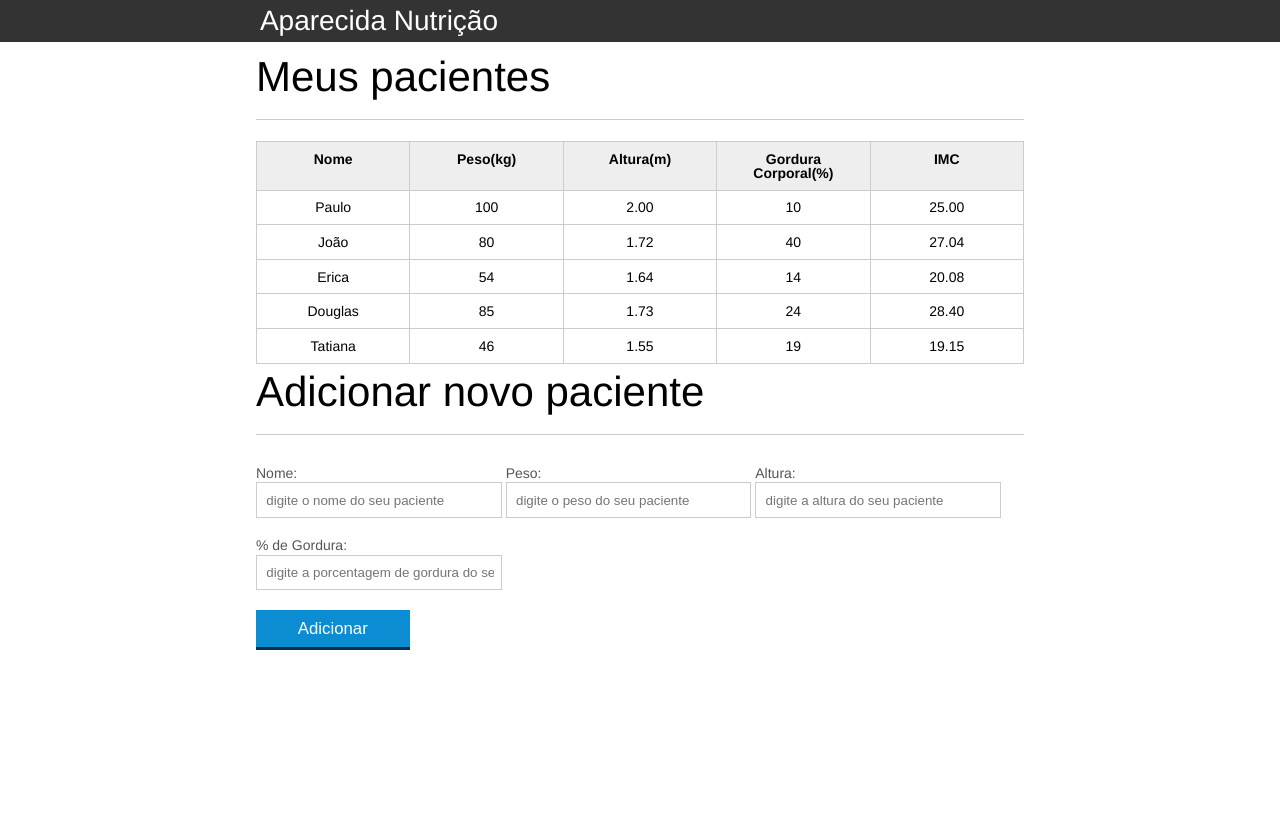
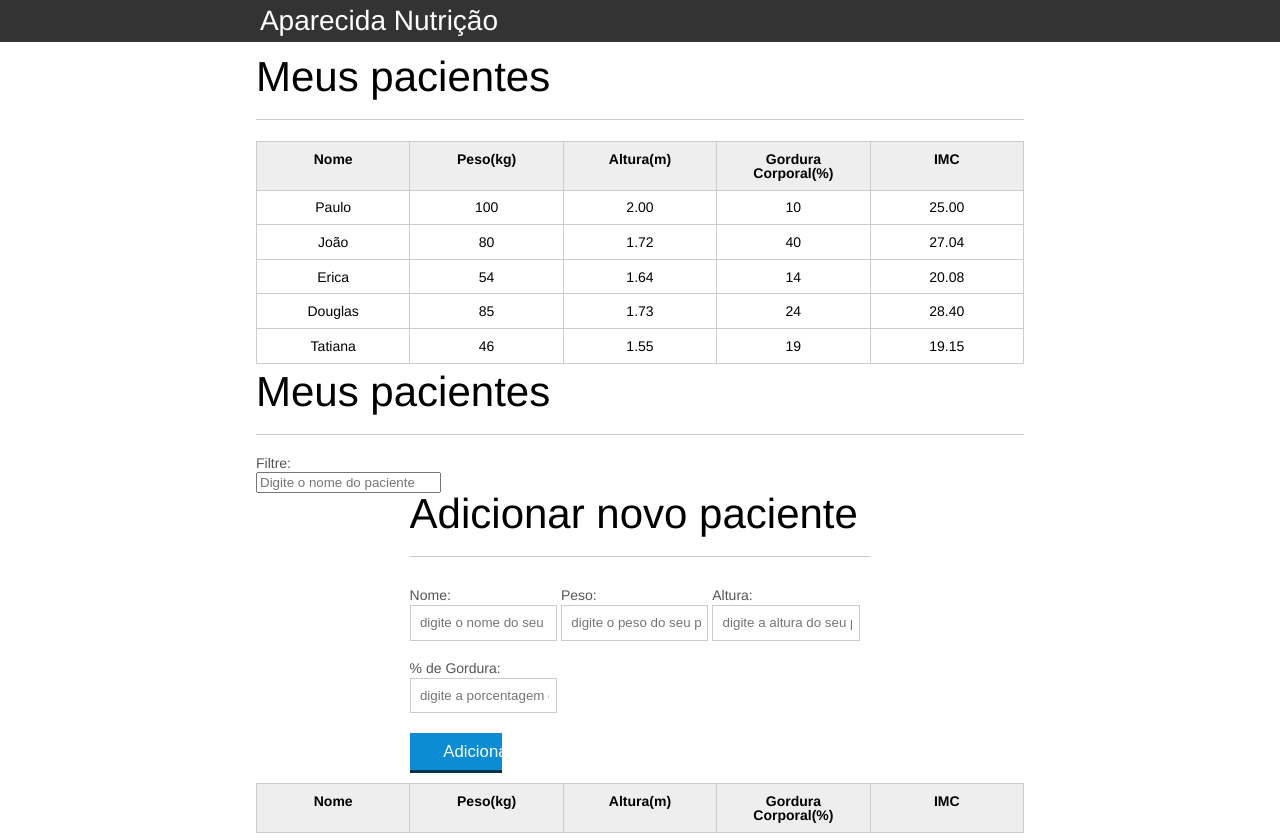
Before and after one commit to helofpizarro/introducao-javascript, a plain HTML site: page index.html in a window 1280 px wide. Before the commit the page ends 800 px from the top, so only its background shows below. Drawn offline with Linux system fonts and the light colour scheme.

Commit message:
acrescentei o filtro

```diff
--- a/index.html
+++ b/index.html
@@ -72,6 +72,21 @@
 
 			</section>
 		</main>
+		<section class="container">
+			<h2>Meus pacientes</h2>
+			<label for="filtrar-tabela">Filtre:</label>
+			<input type="text" name="filtro" id="filtrar-tabela" placeholder="Digite o nome do paciente">
+			<table>
+				<thead>
+				  <tr>
+					 <th>Nome</th>
+					 <th>Peso(kg)</th>
+					 <th>Altura(m)</th>
+					 <th>Gordura Corporal(%)</th>
+					 <th>IMC</th>
+			</tr>
+		</thead>
+
 		<!-- ... -->
 <section class="container">
     <h2 id="titulo-form">Adicionar novo paciente</h2>
```
